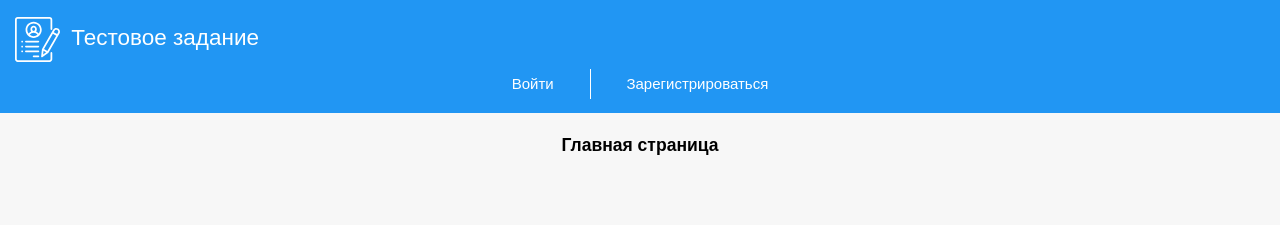
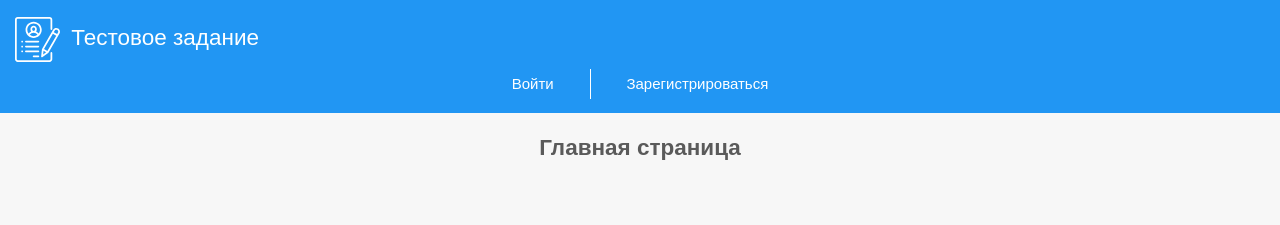
Before and after one commit to Kangaro97/SignUpForm, a Vue app: page / in a window 1280 px wide. Shown: the top 225 px of the page. Built offline with nearby package versions, Linux system fonts and the light colour scheme.

Commit message:
Изменен цвет шрифта. Увеличен шрифт заголовков

```diff
--- a/src/App.vue
+++ b/src/App.vue
@@ -30,11 +30,12 @@
 
     html,
     body {
+        height: 100%;
         overflow: hidden;
         font-family: 'Arial', sans-serif;
         font-size: 15px;
         background-color: #f7f7f7;
-        height: 100%;
+        color: #5a5a5a;
     }
 
     .app-container {
--- a/src/components/auth/SignIn.vue
+++ b/src/components/auth/SignIn.vue
@@ -1,7 +1,7 @@
 <template>
     <main class="main-content">
         <div class="form">
-            <h3 class="main-title">Вход</h3>
+            <h2 class="main-title">Вход</h2>
             <div class="dividing-line"></div>
             <!-- Электронная почта с валидацией и автофокусом-->
             <div class="form-group form-group__login">
--- a/src/components/auth/SignUp.vue
+++ b/src/components/auth/SignUp.vue
@@ -1,7 +1,7 @@
 <template>
     <main class="main-content">
         <div class="form">
-            <h3 class="main-title">Регистрация</h3>
+            <h2 class="main-title">Регистрация</h2>
             <div class="dividing-line"></div>
             <!-- уточнение для лучшего понимания -->
             <div class="info-note">Обязательные поля</div>
--- a/src/components/home/Home.vue
+++ b/src/components/home/Home.vue
@@ -1,11 +1,11 @@
 <template>
     <main class="main-content">
-        <h3>Главная страница</h3>
+        <h2>Главная страница</h2>
     </main>
 </template>
 
 <style scoped>
-    h3 {
+    h2 {
         text-align: center;
     }
 </style>
--- a/src/components/profile/Profile.vue
+++ b/src/components/profile/Profile.vue
@@ -1,7 +1,7 @@
 <template>
     <main class="main-content">
         <div class="profile-container">
-            <h3 class="main-title">Профиль</h3>
+            <h2 class="main-title">Профиль</h2>
             <div class="dividing-line"></div>
             <!-- Поле с именем и фамилией -->
             <div class="form-group form-group__name">
```
